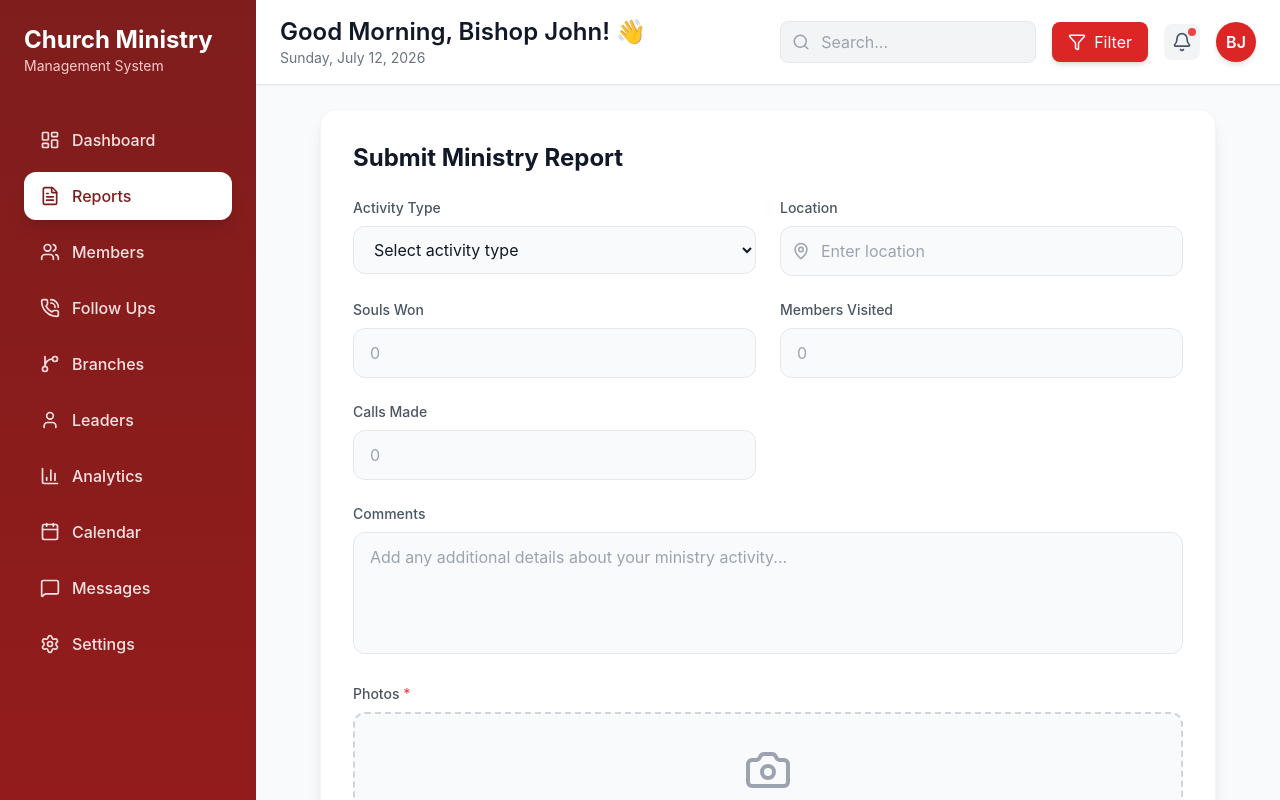
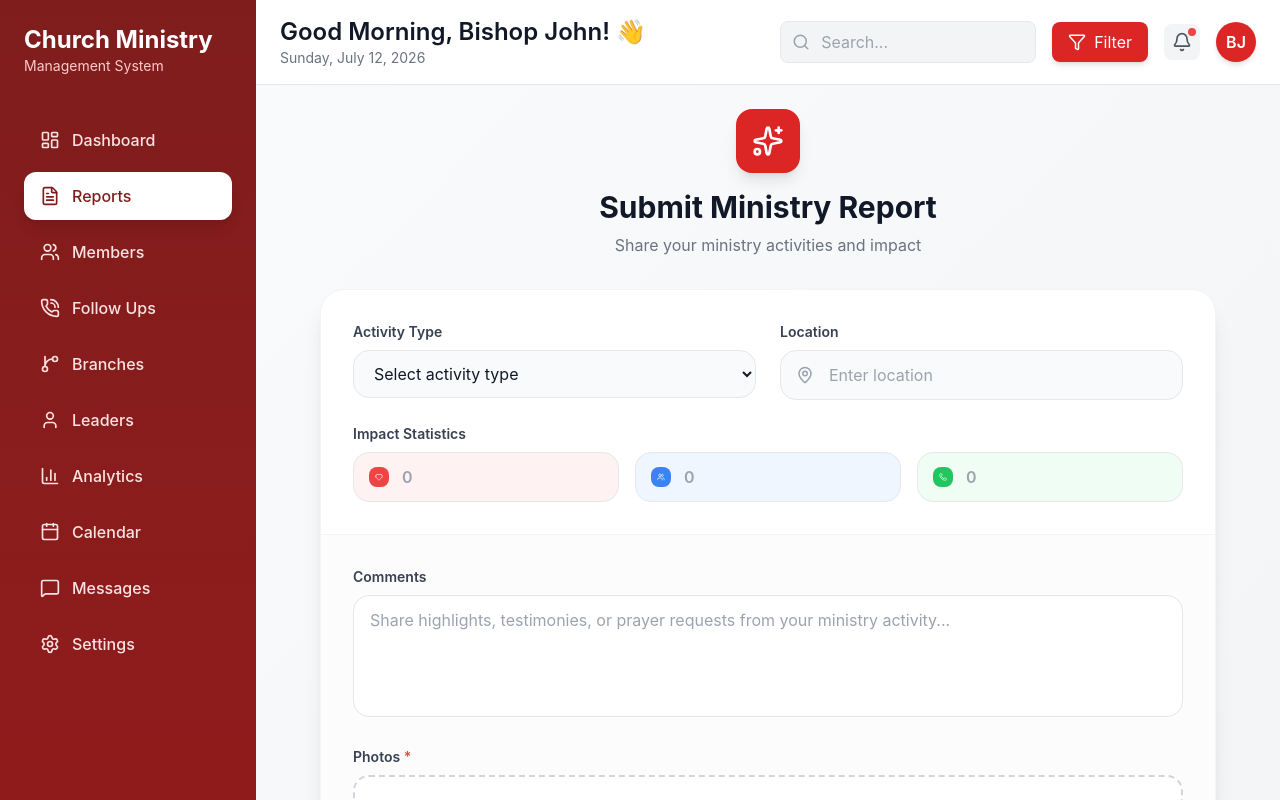
Before and after one commit to TLPRODIGY0079/FLC, a React (Vite) app: page / in a window 1280 px wide. Both pictures are taken after a click on the button "Reports". Shown: the top 800 px of the page. Built offline with nearby package versions, Linux system fonts and the light colour scheme.

Commit message:
modified:   src/pages/SubmitReport.jsx

```diff
--- a/src/pages/SubmitReport.jsx
+++ b/src/pages/SubmitReport.jsx
@@ -1,5 +1,5 @@
 import { useState } from 'react';
-import { Camera, MapPin, Send } from 'lucide-react';
+import { Camera, MapPin, Send, Users, Phone, Heart, Sparkles } from 'lucide-react';
 
 export default function SubmitReport() {
   const [formData, setFormData] = useState({
@@ -25,20 +25,34 @@ export default function SubmitReport() {
     });
   };
 
+  const statsCards = [
+    { icon: Heart, label: 'Souls Won', name: 'soulsWon', color: 'bg-red-500', bgColor: 'bg-red-50' },
+    { icon: Users, label: 'Members Visited', name: 'membersVisited', color: 'bg-blue-500', bgColor: 'bg-blue-50' },
+    { icon: Phone, label: 'Calls Made', name: 'callsMade', color: 'bg-green-500', bgColor: 'bg-green-50' },
+  ];
+
   return (
-    <div className="p-6">
-      <div className="bg-white rounded-2xl p-8 shadow-lg border border-gray-100 max-w-4xl mx-auto">
-        <h2 className="text-2xl font-bold text-gray-900 mb-6">Submit Ministry Report</h2>
+    <div className="p-6 min-h-screen bg-gradient-to-br from-gray-50 to-gray-100">
+      <div className="max-w-4xl mx-auto">
+        <div className="text-center mb-8">
+          <div className="inline-flex items-center justify-center w-16 h-16 bg-red-600 rounded-2xl shadow-lg mb-4">
+            <Sparkles size={32} className="text-white" />
+          </div>
+          <h1 className="text-3xl font-bold text-gray-900 mb-2">Submit Ministry Report</h1>
+          <p className="text-gray-500">Share your ministry activities and impact</p>
+        </div>
 
-        <form onSubmit={handleSubmit} className="space-y-6">
+        <div className="bg-white rounded-3xl shadow-xl border border-gray-100 overflow-hidden">
+          <form onSubmit={handleSubmit} className="divide-y divide-gray-100">
+            <div className="p-8 space-y-6">
               <div className="grid grid-cols-1 md:grid-cols-2 gap-6">
-            <div>
-              <label className="block text-gray-600 text-sm font-medium mb-2">Activity Type</label>
+                <div className="space-y-2">
+                  <label className="block text-gray-700 font-semibold text-sm">Activity Type</label>
                   <select
                     name="activityType"
                     value={formData.activityType}
                     onChange={handleChange}
-                className="w-full bg-gray-50 text-gray-900 px-4 py-3 rounded-xl border border-gray-200 focus:outline-none focus:border-red-500 focus:ring-2 focus:ring-red-200"
+                    className="w-full bg-gray-50 text-gray-900 px-4 py-3 rounded-2xl border border-gray-200 focus:outline-none focus:border-red-500 focus:ring-2 focus:ring-red-200 transition-all"
                     required
                   >
                     <option value="">Select activity type</option>
@@ -50,81 +64,66 @@ export default function SubmitReport() {
                   </select>
                 </div>
 
-            <div>
-              <label className="block text-gray-600 text-sm font-medium mb-2">Location</label>
+                <div className="space-y-2">
+                  <label className="block text-gray-700 font-semibold text-sm">Location</label>
                   <div className="relative">
-                <MapPin className="absolute left-3 top-1/2 transform -translate-y-1/2 text-gray-400" size={18} />
+                    <MapPin className="absolute left-4 top-1/2 transform -translate-y-1/2 text-gray-400" size={18} />
                     <input
                       type="text"
                       name="location"
                       value={formData.location}
                       onChange={handleChange}
                       placeholder="Enter location"
-                  className="w-full bg-gray-50 text-gray-900 pl-10 pr-4 py-3 rounded-xl border border-gray-200 focus:outline-none focus:border-purple-500 focus:ring-2 focus:ring-purple-200"
+                      className="w-full bg-gray-50 text-gray-900 pl-12 pr-4 py-3 rounded-2xl border border-gray-200 focus:outline-none focus:border-red-500 focus:ring-2 focus:ring-red-200 transition-all"
                       required
                     />
                   </div>
                 </div>
+              </div>
 
-            <div>
-              <label className="block text-gray-600 text-sm font-medium mb-2">Souls Won</label>
+              <div className="space-y-2">
+                <label className="block text-gray-700 font-semibold text-sm">Impact Statistics</label>
+                <div className="grid grid-cols-1 md:grid-cols-3 gap-4">
+                  {statsCards.map((stat) => (
+                    <div key={stat.name} className="relative">
+                      <stat.icon className={`absolute left-4 top-1/2 transform -translate-y-1/2 ${stat.color} text-white rounded-lg p-1.5`} size={20} />
                       <input
                         type="number"
-                name="soulsWon"
-                value={formData.soulsWon}
+                        name={stat.name}
+                        value={formData[stat.name]}
                         onChange={handleChange}
                         placeholder="0"
                         min="0"
-                className="w-full bg-gray-50 text-gray-900 px-4 py-3 rounded-xl border border-gray-200 focus:outline-none focus:border-red-500 focus:ring-2 focus:ring-red-200"
+                        className={`w-full ${stat.bgColor} text-gray-900 pl-12 pr-4 py-3 rounded-2xl border border-gray-200 focus:outline-none focus:border-red-500 focus:ring-2 focus:ring-red-200 transition-all font-semibold`}
                       />
                     </div>
-
-            <div>
-              <label className="block text-gray-600 text-sm font-medium mb-2">Members Visited</label>
-              <input
-                type="number"
-                name="membersVisited"
-                value={formData.membersVisited}
-                onChange={handleChange}
-                placeholder="0"
-                min="0"
-                className="w-full bg-gray-50 text-gray-900 px-4 py-3 rounded-xl border border-gray-200 focus:outline-none focus:border-red-500 focus:ring-2 focus:ring-red-200"
-              />
+                  ))}
                 </div>
-
-            <div>
-              <label className="block text-gray-600 text-sm font-medium mb-2">Calls Made</label>
-              <input
-                type="number"
-                name="callsMade"
-                value={formData.callsMade}
-                onChange={handleChange}
-                placeholder="0"
-                min="0"
-                className="w-full bg-gray-50 text-gray-900 px-4 py-3 rounded-xl border border-gray-200 focus:outline-none focus:border-red-500 focus:ring-2 focus:ring-red-200"
-              />
               </div>
             </div>
 
-          <div>
-            <label className="block text-gray-600 text-sm font-medium mb-2">Comments</label>
+            <div className="p-8 space-y-6 bg-gray-50/50">
+              <div className="space-y-2">
+                <label className="block text-gray-700 font-semibold text-sm">Comments</label>
                 <textarea
                   name="comments"
                   value={formData.comments}
                   onChange={handleChange}
-              placeholder="Add any additional details about your ministry activity..."
+                  placeholder="Share highlights, testimonies, or prayer requests from your ministry activity..."
                   rows={4}
-              className="w-full bg-gray-50 text-gray-900 px-4 py-3 rounded-xl border border-gray-200 focus:outline-none focus:border-purple-500 focus:ring-2 focus:ring-purple-200 resize-none"
+                  className="w-full bg-white text-gray-900 px-4 py-3 rounded-2xl border border-gray-200 focus:outline-none focus:border-red-500 focus:ring-2 focus:ring-red-200 resize-none transition-all"
                 />
               </div>
 
-          <div>
-            <label className="block text-gray-600 text-sm font-medium mb-2">
+              <div className="space-y-2">
+                <label className="block text-gray-700 font-semibold text-sm">
                   Photos <span className="text-red-500">*</span>
                 </label>
-            <div className="border-2 border-dashed border-gray-300 rounded-xl p-8 text-center hover:border-purple-500 transition-colors cursor-pointer bg-gray-50">
-              <Camera size={48} className="text-gray-400 mx-auto mb-4" />
-              <p className="text-gray-600 mb-2">Click to upload photos</p>
+                <div className="border-2 border-dashed border-gray-300 rounded-2xl p-10 text-center hover:border-red-500 hover:bg-red-50/50 transition-all cursor-pointer bg-white group">
+                  <div className="w-16 h-16 bg-gray-100 rounded-2xl flex items-center justify-center mx-auto mb-4 group-hover:bg-red-100 transition-colors">
+                    <Camera size={32} className="text-gray-400 group-hover:text-red-500 transition-colors" />
+                  </div>
+                  <p className="text-gray-700 font-medium mb-1">Click to upload photos</p>
                   <p className="text-gray-400 text-sm">PNG, JPG up to 10MB (Required)</p>
                   <input
                     type="file"
@@ -135,15 +134,19 @@ export default function SubmitReport() {
                   />
                 </div>
               </div>
+            </div>
 
+            <div className="p-8 bg-gradient-to-r from-red-600 to-red-700">
               <button
                 type="submit"
-            className="w-full bg-red-600 hover:bg-red-700 text-white font-semibold py-3 rounded-xl transition-colors flex items-center justify-center gap-2 shadow-md"
+                className="w-full bg-white hover:bg-gray-50 text-red-600 font-bold py-4 rounded-2xl transition-all flex items-center justify-center gap-2 shadow-lg hover:shadow-xl transform hover:-translate-y-0.5"
               >
                 <Send size={20} />
                 Submit Report
               </button>
+            </div>
           </form>
+        </div>
       </div>
     </div>
   );
```
Lines whose indentation alone changed are shown as unchanged.
